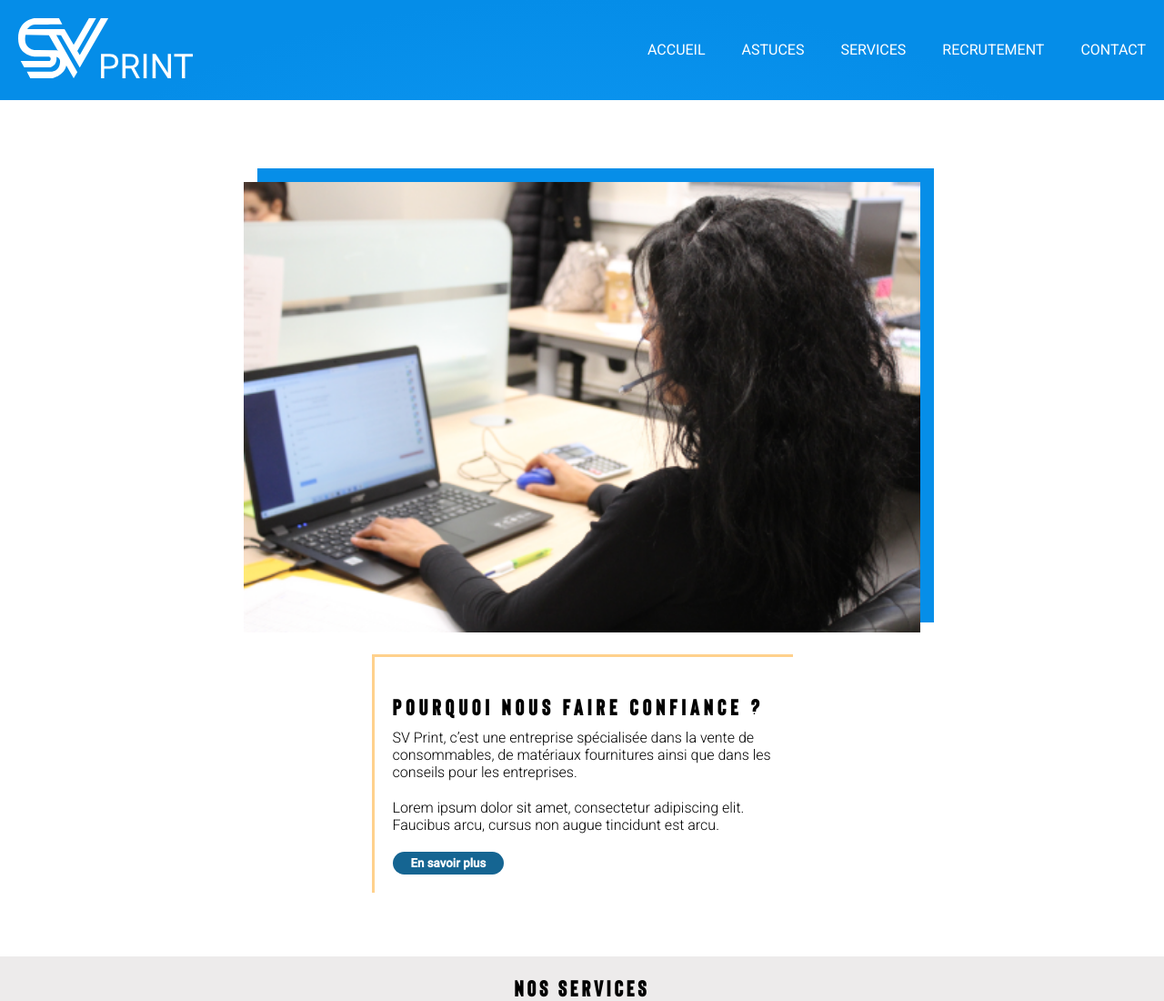
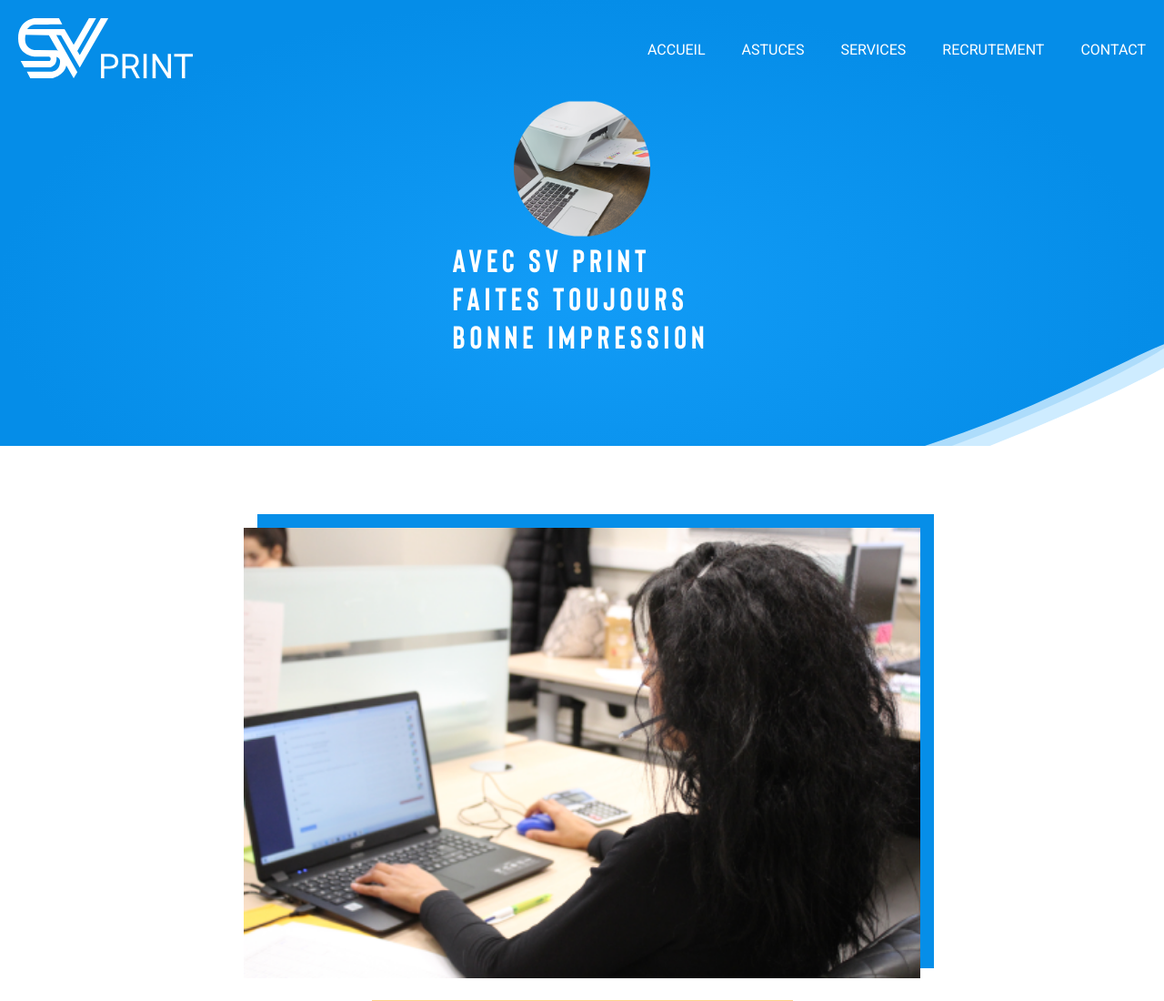
Before and after one commit to MaximeTytgat/SV-Print, a plain HTML site: page index.html in a window 1280 px wide. Shown: the top 1100 px of the page at 91% size. Drawn offline with Linux system fonts and the light colour scheme; files whose address does not match are found by name.

Commit message:
header finished

```diff
--- a/SASS/layouts/header.scss
+++ b/SASS/layouts/header.scss
@@ -78,6 +78,51 @@ header {
     }
 
   }
+
+  .slogan_with_image {
+    display: flex;
+    align-items: center;
+    flex-flow: column;
+
+    .image {
+      width: 150px;
+      img {
+        width: 100%;
+      }
+      @media screen and (min-width: 400px) and (max-width: 600px) {
+        width: 200px;
+      }
+      @media screen and (min-width: 600px) and (max-width: 768px) {
+        width: 250px;
+      }
+    }
+
+    .slogan {
+
+      p {
+        color: #FFF;
+        text-transform: uppercase;
+        font: {
+          family: "Bison", sans-serif;
+          size: 35px;
+        }
+        letter-spacing: 5px;
+        width: 285px;
+        margin-bottom: 100px;
+
+        @media screen and (min-width: 400px) and (max-width: 600px) {
+          font-size: 40px;
+          width: 315px;
+        }
+        @media screen and (min-width: 600px) and (max-width: 768px) {
+          font-size: 50px;
+          width: 370px;
+        }
+      }
+    }
+
+  }
+
 }
 .display_none {
   display: none;
--- a/index.html
+++ b/index.html
@@ -40,7 +40,15 @@
     </div>
   </nav>
 
-
+  <div class="slogan_with_image">
+    <div class="image">
+      <img src="img/mask_group.png" alt="">
+    </div>
+    <div class="slogan">
+      <div class="row"></div>
+      <p>avec sv print faites toujours bonne impression</p>
+    </div>
+  </div>
 
 </header>
 
```
Also changed, not shown: SASS/style.css, 1 other file.
